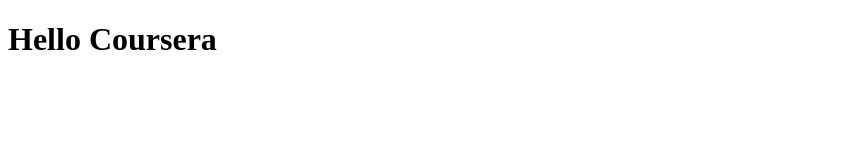
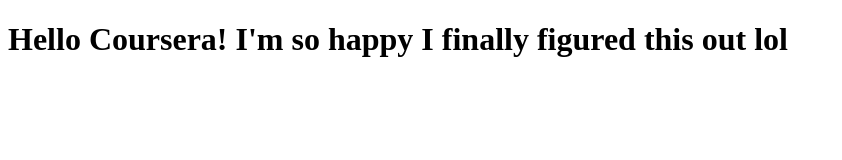
Before and after one commit to 3mmacita/Coursera-Test, a plain HTML site: page site/index.html in a window 1280 px wide. Shown: the whole page, without its empty margins (0-842 px from the left). Drawn offline with Linux system fonts and the light colour scheme.

Commit message:
Small addition to our page content.

```diff
--- a/site/index.html
+++ b/site/index.html
@@ -6,6 +6,6 @@
 	<title>Hello Coursera</title>
 </head>
 <body>
-<h1>Hello Coursera</h1>
+<h1>Hello Coursera! I'm so happy I finally figured this out lol</h1>
 </body>
 </html>
```
